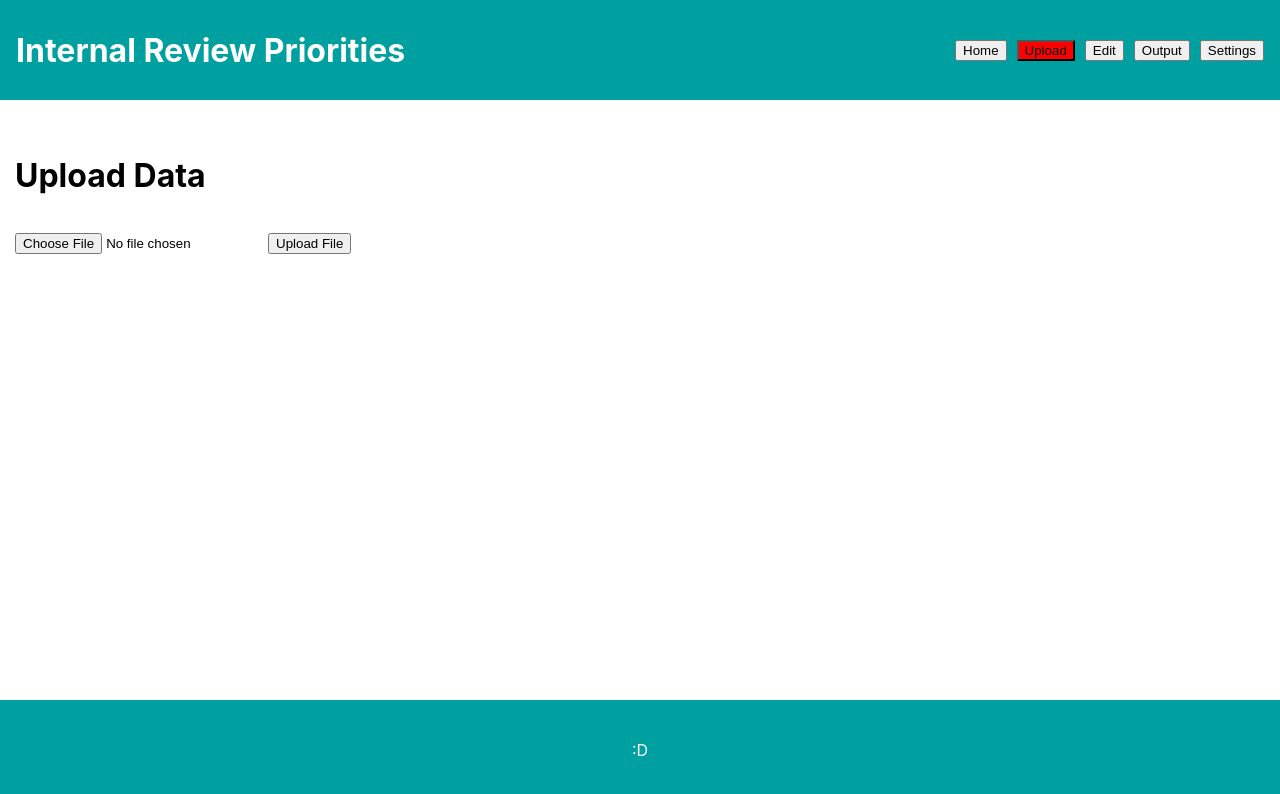
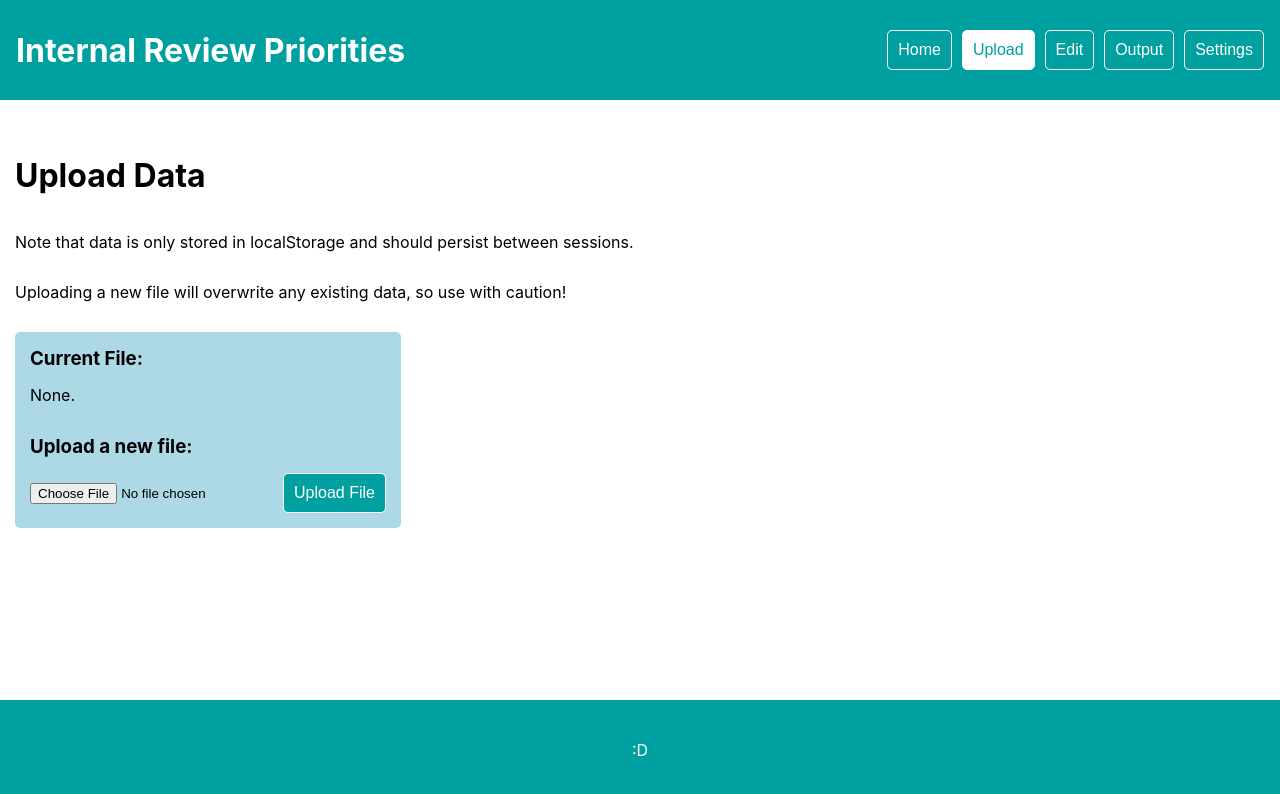
Before and after one commit to Sullivown/internal-review-priorities, a React (Create React App) app: page / in a window 1280 px wide. Both pictures are taken after a click on the button "Upload". Shown: the top 794 px of the page. Built offline with nearby package versions, Linux system fonts and the light colour scheme.

Commit message:
show filename in Upload View  if localstorage or current file exists

```diff
--- a/src/App.js
+++ b/src/App.js
@@ -1,4 +1,7 @@
 import React from 'react';
+
+import LocalStorage from './helpers/localStorage';
+
 import Header from './components/Header';
 import Main from './components/Main';
 import Footer from './components/Footer';
@@ -21,7 +24,9 @@ class App extends React.Component {
 
 		this.state = {
 			currentView: 'home',
+			fileName: null,
 			rawData: null,
+			processedData: null,
 			functionMapping: {
 				id: { algorithm: copyValue, weight: null },
 				title: { algorithm: copyValue, weight: null },
@@ -29,7 +34,6 @@ class App extends React.Component {
 				statusRef: { algorithm: statusRef, weight: 2 },
 				isSnapshot: { algorithm: copyValue, weight: 1 },
 			},
-			processedData: null,
 			sort: {
 				metric: 'total',
 				desc: true,
@@ -42,10 +46,25 @@ class App extends React.Component {
 		this.sortData = this.sortData.bind(this);
 	}
 
+	componentDidMount() {
+		const localData = LocalStorage.initialise();
+		this.setState(localData);
+	}
+
 	componentDidUpdate(prevProps, prevState) {
 		if (this.state.functionMapping !== prevState.functionMapping) {
 			this.updateProcessedData();
 		}
+
+		if (this.state.rawData !== prevState.rawData) {
+			this.setState({ fileName: this.state.fileName });
+		}
+
+		LocalStorage.update({
+			fileName: this.state.fileName,
+			rawData: this.state.rawData,
+			processedData: this.state.processedData,
+		});
 	}
 
 	handleChange = (key, value) => {
@@ -104,6 +123,7 @@ class App extends React.Component {
 					updateFunctionMapping={this.updateFunctionMapping}
 					sortData={this.sortData}
 					scoringFunctions={scoringFunctions}
+					fileName={this.state.fileName}
 				/>
 				<Footer />
 			</div>
--- a/src/components/Main.js
+++ b/src/components/Main.js
@@ -19,6 +19,7 @@ class Main extends React.Component {
 			updateFunctionMapping,
 			sortData,
 			scoringFunctions,
+			fileName,
 		} = this.props;
 		return (
 			<main>
@@ -27,8 +28,8 @@ class Main extends React.Component {
 						home: <Home />,
 						upload: (
 							<UploadDataView
-								updateRawData={handleChange}
-								changeView={handleChange}
+								handleChange={handleChange}
+								fileName={fileName}
 							/>
 						),
 						edit: (
--- a/src/components/OutputView.js
+++ b/src/components/OutputView.js
@@ -30,7 +30,7 @@ class OutputView extends React.Component {
 		const bodyArr = data.map((row, rowIndex) => {
 			if (rowIndex !== 0) {
 				return (
-					<tr>
+					<tr key={uniqid()}>
 						{row.map((cell, cellIndex) => (
 							<OutputTableCell
 								key={uniqid()}
--- a/src/components/Settings.js
+++ b/src/components/Settings.js
@@ -1,4 +1,7 @@
 import React from 'react';
+
+import uniqid from 'uniqid';
+
 import '../styles/Settings.css';
 
 class Settings extends React.Component {
@@ -11,7 +14,7 @@ class Settings extends React.Component {
 
 		const funcMapArrMapped = funcArr.map((item) => {
 			return (
-				<div>
+				<div key={uniqid()}>
 					<h2>{item.name}</h2>
 					<textarea
 						value={item.toString()}
--- a/src/components/UploadDataView.js
+++ b/src/components/UploadDataView.js
@@ -1,6 +1,8 @@
 import React from 'react';
 
 import CSVToArray from '../helpers/CSVToArray';
+
+import '../styles/Upload.css';
 
 class UploadDataView extends React.Component {
 	constructor() {
@@ -29,7 +31,8 @@ class UploadDataView extends React.Component {
 
 		reader.onload = (event) => {
 			const arr = CSVToArray(event.target.result);
-			this.props.updateRawData('rawData', arr);
+			this.props.handleChange('rawData', arr);
+			this.props.handleChange('fileName', file.name);
 		};
 
 		reader.readAsText(file);
@@ -42,6 +45,20 @@ class UploadDataView extends React.Component {
 		return (
 			<div>
 				<h1>Upload Data</h1>
+				<div>
+					<p>
+						Note that data is only stored in localStorage and should
+						persist between sessions.
+					</p>
+					<p>
+						Uploading a new file will overwrite any existing data,
+						so use with caution!
+					</p>
+				</div>
+				<div className='uploader'>
+					<h3 className='current'>Current File:</h3>
+					<p>{this.props.fileName || 'None.'}</p>
+					<h3>Upload a new file:</h3>
 					<form onSubmit={this.handleSubmit}>
 						<input
 							type='file'
@@ -54,12 +71,15 @@ class UploadDataView extends React.Component {
 						<button type='submit'>Upload File</button>
 					</form>
 					{this.state.uploadSuccessful ? (
-					<div>
+						<div className='upload-message success'>
 							<p>Upload successful!</p>
 							<button
 								type='button'
 								onClick={() =>
-								this.props.changeView('currentView', 'edit')
+									this.props.handleChange(
+										'currentView',
+										'edit'
+									)
 								}
 							>
 								Proceed to Edit Data
@@ -67,10 +87,11 @@ class UploadDataView extends React.Component {
 						</div>
 					) : null}
 					{this.state.hasError ? (
-					<div>
+						<div className='upload-message error'>
 							<p>Error: please select a valid .csv file</p>
 						</div>
 					) : null}
+				</div>
 			</div>
 		);
 	}
--- /dev/null
+++ b/src/helpers/localStorage.js
@@ -0,0 +1,32 @@
+const LocalStorage = (() => {
+	const initialise = () => {
+		if (!localStorage.getItem('internal-review-priorities')) {
+			localStorage.setItem(
+				'internal-review-priorities',
+				JSON.stringify({
+					fileName: null,
+					rawData: null,
+					processedData: null,
+				})
+			);
+		} else {
+			return JSON.parse(
+				localStorage.getItem('internal-review-priorities')
+			);
+		}
+	};
+
+	const update = (data) => {
+		localStorage.setItem(
+			'internal-review-priorities',
+			JSON.stringify(data)
+		);
+	};
+
+	return {
+		initialise,
+		update,
+	};
+})();
+
+export default LocalStorage;
--- a/src/styles/App.css
+++ b/src/styles/App.css
@@ -24,3 +24,16 @@ footer {
 	background-color: rgb(0, 160, 160);
 	max-height: 100px;
 }
+
+button {
+	padding: 10px;
+	font-size: 1rem;
+	background-color: rgb(0, 160, 160);
+	border: 1px solid white;
+	color: white;
+	border-radius: 5px;
+}
+
+button:hover {
+	cursor: pointer;
+}
--- a/src/styles/Header.css
+++ b/src/styles/Header.css
@@ -22,5 +22,6 @@ li {
 }
 
 .selected {
-	background-color: red;
+	background-color: white;
+	color: rgb(0, 160, 160);
 }
--- a/src/styles/Output.css
+++ b/src/styles/Output.css
@@ -7,9 +7,20 @@
 }
 
 th {
-	padding: 15px;
+	padding: 10px;
+	background-color: rgb(0, 160, 160);
+	color: white;
+	border: 1px solid black;
+}
+
+td {
+	border: 1px solid rgb(0, 160, 160);
 }
 
 label {
 	font-size: 0.8rem;
 }
+
+hr {
+	border: 1px solid white;
+}
--- /dev/null
+++ b/src/styles/Upload.css
@@ -0,0 +1,28 @@
+.uploader {
+	padding: 15px;
+	border-radius: 5px;
+	background-color: lightblue;
+}
+
+h3,
+p {
+	margin-block: 0px;
+}
+
+p {
+	margin-bottom: 15px;
+}
+
+.upload-message {
+	font-weight: bold;
+	text-align: center;
+	margin-bottom: 0px;
+}
+
+.success {
+	color: green;
+}
+
+.error {
+	color: red;
+}
```
Lines whose indentation alone changed are shown as unchanged.
